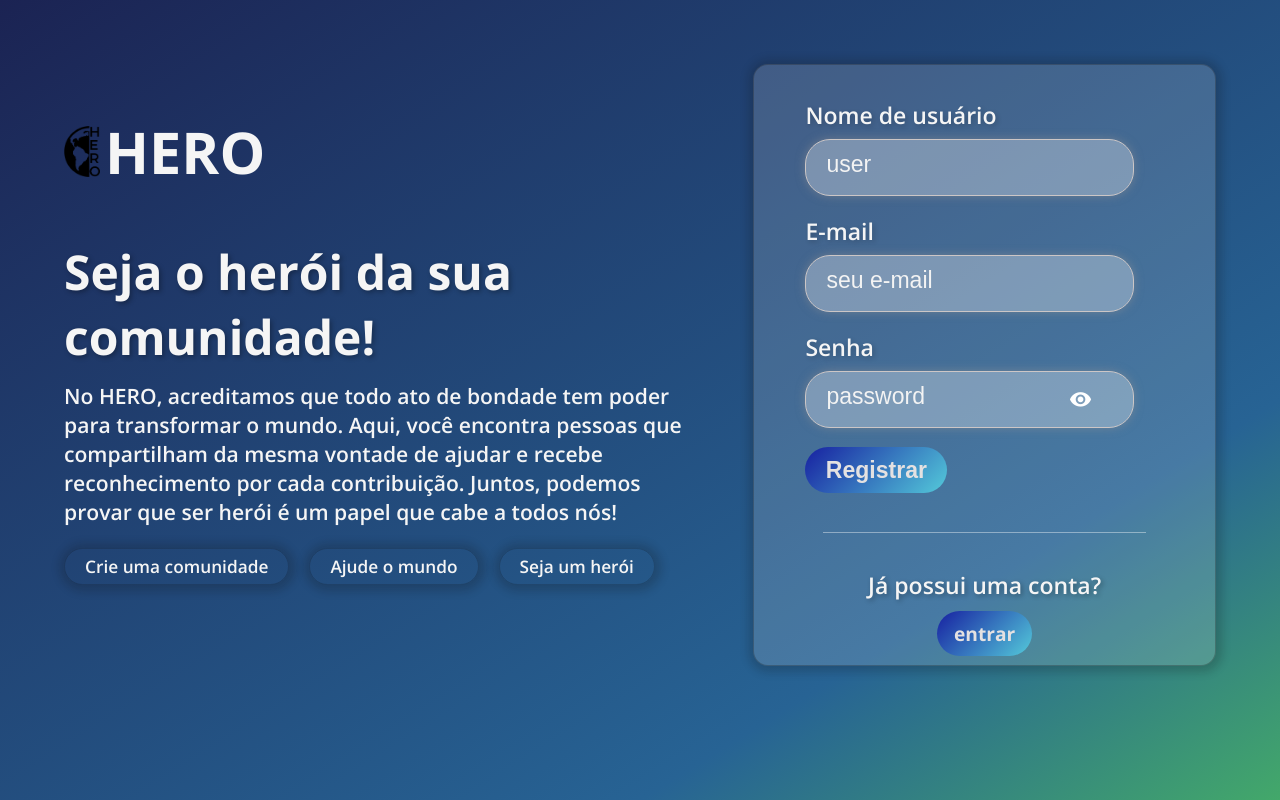
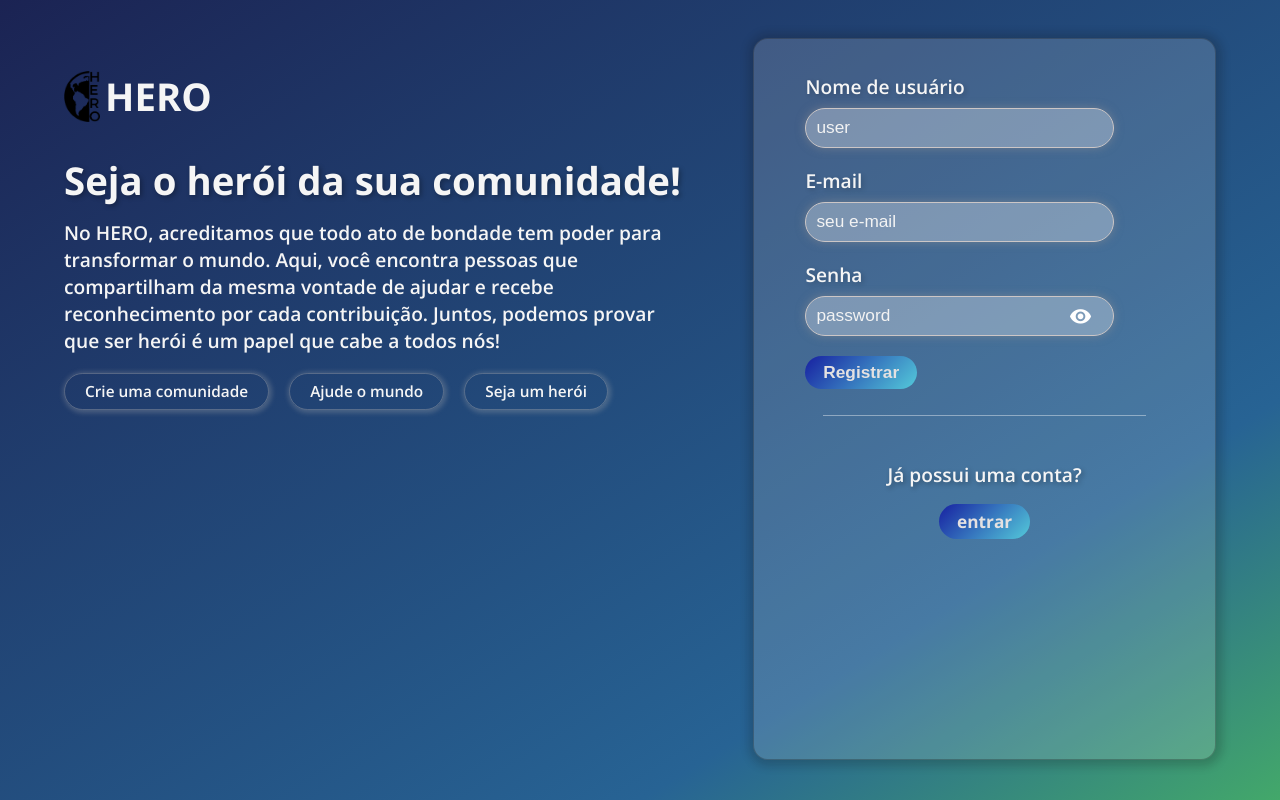
Before and after one commit to HERO-Helping-Everyone-Rewarding-Others/front, a Vue app in the folder hero/: page /register in a window 1280 px wide. Built offline with nearby package versions, Linux system fonts and the light colour scheme.

Commit message:
um pouco de css

```diff
--- a/hero/src/pages/LoginPage.vue
+++ b/hero/src/pages/LoginPage.vue
@@ -42,11 +42,11 @@ const showPassword = ref(false);
     </div>
     <div class="box2">
       <form @submit.prevent="handleLogin" >
-        <label for="user">Nome de usuário</label>
+        <label for="user">E-mail</label>
         <input
           id="user"
           type="email"
-          placeholder="user"
+          placeholder="seu e-mail"
           v-model="email"
         />
         <label for="password">Senha</label>
@@ -237,16 +237,38 @@ const showPassword = ref(false);
   padding: 0 5vw;
   }
   .box1 h2 {
-    font-size: 2.5rem;
+    font-size: 2rem;
+  }
+  .box1 .logo,
+  .box1 h1 {
+    font-size: 2rem;
   }
   .box1 p {
-    font-size: 1.1rem;
+    font-size: 1rem;
   }
   .box1 ul li {
+    font-size: 0.8rem;
+  }
+  .box2 label {
+    font-size: 1rem;
+  }
+  form input {
+    font-size: 0.8rem;
+    padding: 10px;
+  }
+  form input::placeholder {
     font-size: 0.9rem;
   }
-  .box2 label {
-    font-size: 1.2rem;
+  form button.submit {
+    padding: 0.5vw 1.4vw;
+    font-size: 0.9rem;
+  }
+  .register p {
+    font-size: 1rem;
+  }
+  .register a {
+    padding: 0.5vw 1.4vw;
+    font-size: 0.9rem;
   }
   }
 </style>
--- a/hero/src/pages/LojaPage.vue
+++ b/hero/src/pages/LojaPage.vue
@@ -268,7 +268,7 @@ const selecionarCategoria = (categoria) => {
 <style scoped>
 /* O CSS que você forneceu, intacto */
 section {
-  padding: 5vw 7vw;
+  padding: 5vw 5vw;
   background: rgba(230, 242, 243, 0.5);
 }
 .pontos-user {
@@ -391,16 +391,16 @@ section {
   flex-direction: row;
   flex-wrap: wrap;
   margin-bottom: 4vw;
+  gap: 2vw;
 }
 .itens {
   display: flex;
   flex-direction: column;
-  width: 19vw;
+  width: 20vw;
   border: 3px solid rgba(131, 129, 129, 0.2);
   border-radius: 25px;
   overflow: hidden;
   background: white;
-  margin: 1vw 1vw;
 }
 .itens img {
   height: 12vw;
@@ -408,13 +408,12 @@ section {
   display: block;
 }
 .itens h2 {
-  font-weight: 500;
-  font-size: 1.2rem;
+  font-size: 1rem;
   margin-bottom: 0;
 }
 .itens p {
   color: rgb(88, 87, 87);
-  font-size: 0.9rem;
+  font-size: 0.75rem;
 }
 .box-description {
   padding: 1vw;
@@ -430,7 +429,7 @@ section {
 }
 .box-info p.disp {
   border: 1px solid rgb(168, 164, 164, 0.5);
-  padding: 5px 8px;
+  padding: 5px 7px;
   border-radius: 10px;
 }
 .progress-container {
--- a/hero/src/pages/RegisterPage.vue
+++ b/hero/src/pages/RegisterPage.vue
@@ -84,7 +84,7 @@ const showPassword = ref(false);
 </template>
 
 <style scoped>
-  section {
+   section {
   display: flex;
   height: 100vh;
   padding: 0 8vw 0 8vw;
@@ -93,7 +93,7 @@ const showPassword = ref(false);
   }
   .box1, .box2 {
     flex: 1;
-    margin-top: 5vw;
+    margin-top: 3vw;
   }
   .box1 {
     margin-right: 5vw;
@@ -128,12 +128,12 @@ const showPassword = ref(false);
   }
   .box1 ul li {
     list-style: none;
-    border: 1px solid rgba(17, 17, 17, 0.2);
-    box-shadow: 1px 1px 10px 5px rgba(17, 17, 17, 0.2);
+    border: 1px solid rgba(177, 175, 175, 0.377);
+    box-shadow: 1px 1px 5px 2px rgba(177, 175, 175, 0.3);
     width: auto;
     text-align: center;
     border-radius: 5vw;
-    padding: 6px 20px 6px 20px;
+    padding: 7px 20px 7px 20px;
     font-weight: 600;
   }
   .box2 {
@@ -143,7 +143,7 @@ const showPassword = ref(false);
     border: 1px solid rgb(31, 30, 30, 0.3);
     box-shadow: 1px 1px 10px 5px rgba(17, 17, 17, 0.2);
     max-width: 40%;
-    max-height: 75%;
+    height: 90vh;
   }
  .box2 > *:not(.register) {
     padding: 2vw 0 0 4vw;
@@ -168,6 +168,7 @@ const showPassword = ref(false);
     padding: 20px;
     margin-bottom: 1.5vw;
     transition: 0.2s;
+    font-size: 1.3rem;
   }
   form input:focus,
   form input:hover {
@@ -210,8 +211,8 @@ const showPassword = ref(false);
   }
   .register {
     text-align: center;
-    margin: 2vw auto 0 auto;
-    padding-top: 1vw;
+    margin: 1vw auto 0 auto;
+    padding-top: 2vw;
     width: 70%;
     border-top: 1px solid rgba(255, 255, 255, 0.4);
     }
@@ -239,16 +240,38 @@ const showPassword = ref(false);
   padding: 0 5vw;
   }
   .box1 h2 {
-    font-size: 2.5rem;
+    font-size: 2rem;
+  }
+  .box1 .logo,
+  .box1 h1 {
+    font-size: 2rem;
   }
   .box1 p {
-    font-size: 1.1rem;
+    font-size: 1rem;
   }
   .box1 ul li {
+    font-size: 0.8rem;
+  }
+  .box2 label {
+    font-size: 1rem;
+  }
+  form input {
+    font-size: 0.8rem;
+    padding: 10px;
+  }
+  form input::placeholder {
     font-size: 0.9rem;
   }
-  .box2 label {
-    font-size: 1.2rem;
+  form button.submit {
+    padding: 0.5vw 1.4vw;
+    font-size: 0.9rem;
+  }
+  .register p {
+    font-size: 1rem;
+  }
+  .register a {
+    padding: 0.5vw 1.4vw;
+    font-size: 0.9rem;
   }
   }
 </style>
```
Also changed, not shown: hero/package.json (+4 -4 lines), 1 other file (tests, documents, lock files or other folders).
